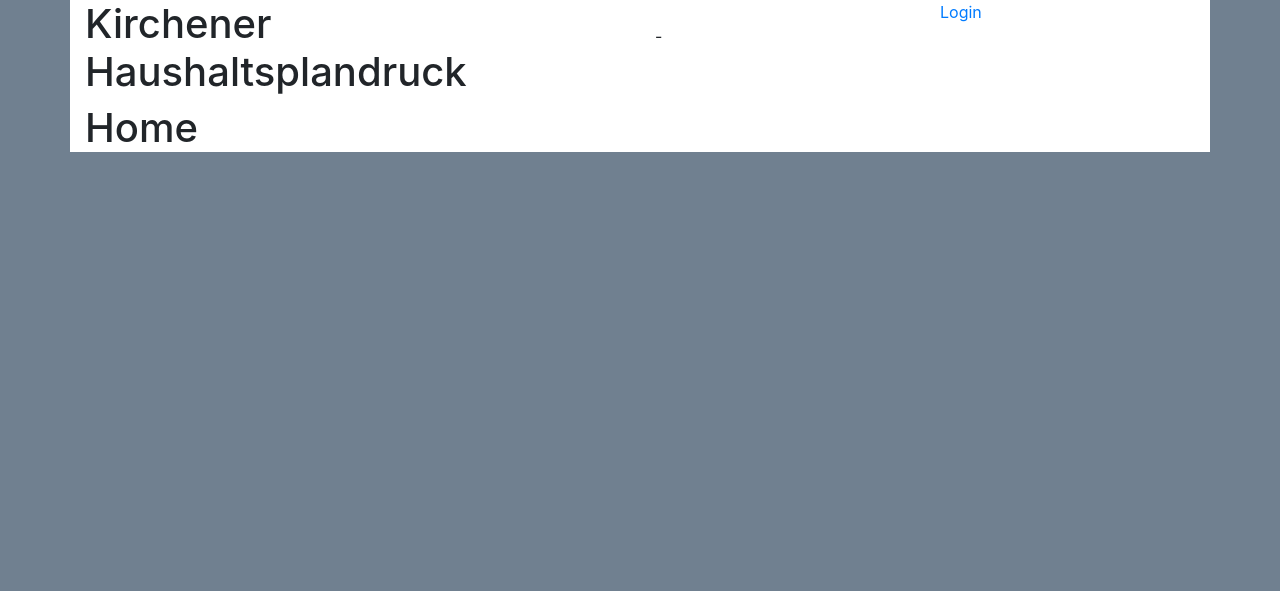
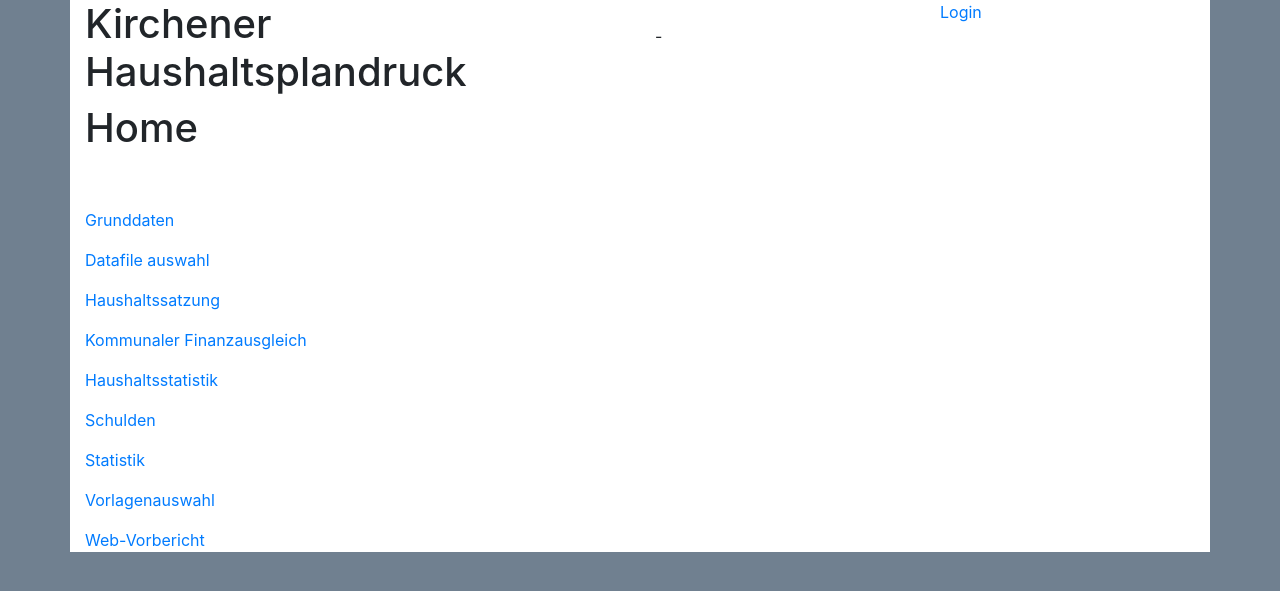
Before and after one commit to HagenderHenker/django-hh, a Django app: page / in a window 1280 px wide. Shown: the top 591 px of the page. Run offline with Django 3.2, Linux system fonts and the light colour scheme; some libraries are stand-ins or nearby versions.

Commit message:
Home setup

```diff
--- a/hhapp/models.py
+++ b/hhapp/models.py
@@ -219,7 +219,7 @@ class SonderumlageGSgrundlagen(models.Model):
 
 
 
-# Modelle für Gesamtübersichten
+# Modelle für die Haushaltsstatistik
 
 class Eigenkapital(models.Model):
     """
--- a/hhapp/urls.py
+++ b/hhapp/urls.py
@@ -19,6 +19,7 @@ from . import views
 from django.conf import settings
 from django.conf.urls.static import static
 
+app_name = 'hhapp'
 
 urlpatterns = [
 
--- a/user/templates/user/home.html
+++ b/user/templates/user/home.html
@@ -5,5 +5,27 @@
 
 <h1>Home</h1>
 
+<br>
+<br>
+
+
+<a href="#"><p>Grunddaten</p></a>
+
+<a href="{% url 'hhapp:datafile_list' %}"><p>Datafile auswahl</p></a>
+
+<a href="#"><p>Haushaltssatzung</p></a>
+
+<a href="#"><p>Kommunaler Finanzausgleich</p></a>
+
+<a href="#"><p>Haushaltsstatistik</p></a>
+
+<a href="#"><p>Schulden</p></a>
+
+<a href="#"><p>Statistik</p></a>
+
+<a href="#"><p>Vorlagenauswahl</p></a>
+
+<a href="#"><p>Web-Vorbericht</p></a>
+
 
 {%endblock%}
```
Also changed, not shown: hhapp/forms.py (+20 -0 lines).
